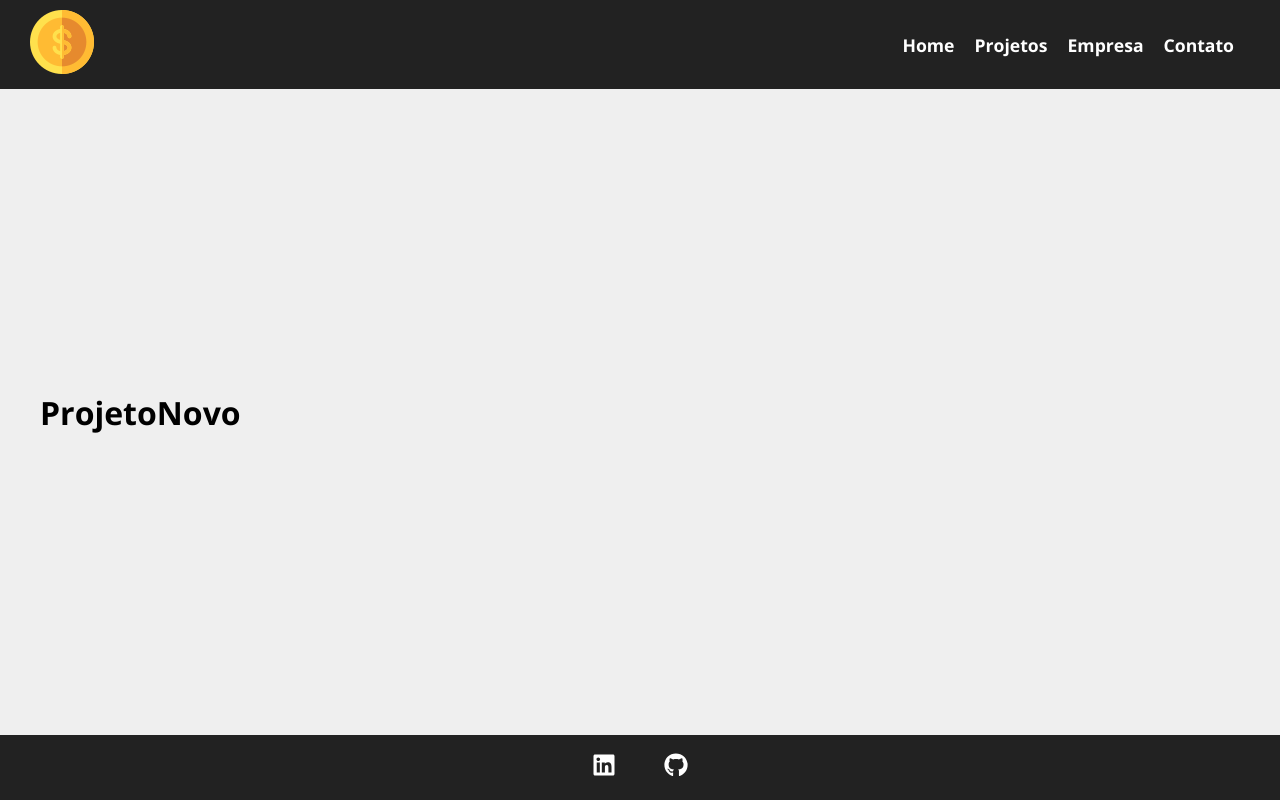
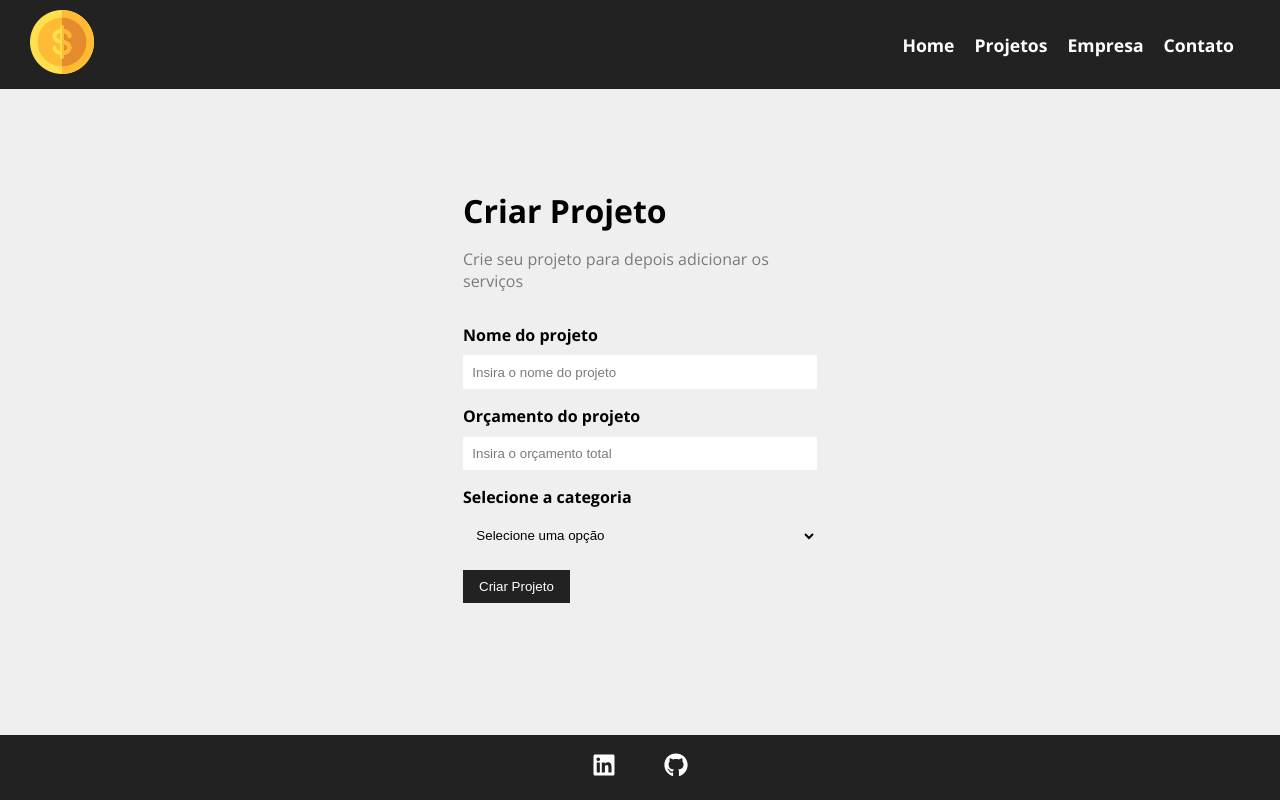
Before and after one commit to YudiYamada/gerenciador-de-projetos, a React (Vite) app: page /novoprojeto in a window 1280 px wide. Built offline with nearby package versions, Linux system fonts and the light colour scheme.

Commit message:
refactor: update components inside pages folder

```diff
--- a/src/pages/Contato/Contato.jsx
+++ b/src/pages/Contato/Contato.jsx
@@ -2,7 +2,7 @@ import Main from "../../components/Main/Main";
 
 function Contato() {
   return (
-    <Main width="1200px" justify="center" direction="column">
+    <Main justify="center" direction="column">
       <h1>Contato</h1>
       <p>Entre em contato conosco pelos canais abaixo.</p>
     </Main>
--- a/src/pages/Empresa/Empresa.jsx
+++ b/src/pages/Empresa/Empresa.jsx
@@ -2,7 +2,7 @@ import Main from "../../components/Main/Main";
 
 function Empresa() {
   return (
-    <Main width="1200px" justify="space-between" direction="column">
+    <Main justify="space-between" direction="column">
       <h1>Sobre a Empresa</h1>
       <p>Conheça mais sobre nossa história e valores.</p>
     </Main>
--- a/src/pages/Home/Home.jsx
+++ b/src/pages/Home/Home.jsx
@@ -5,7 +5,7 @@ import LinkButton from "../../components/LinkButton/LinkButton";
 
 function Home() {
   return (
-    <Main width="1200px" justify="space-between" direction="column">
+    <Main justify="space-between" direction="column">
       <HomeContainer>
         <h1>
           Bem-vindo ao <span>Costs</span>
--- a/src/pages/NovoProjeto/NovoProjeto.jsx
+++ b/src/pages/NovoProjeto/NovoProjeto.jsx
@@ -1,9 +1,15 @@
 import Main from "../../components/Main/Main";
+import ProjetoForm from "../../components/Projeto/ProjetoForm";
+import { Container } from "./NovoProjetoStyles";
 
 function NovoProjeto() {
   return (
-    <Main width="1200px" justify="space-between" direction="column">
-      <h1>ProjetoNovo</h1>
+    <Main justify="space-between" direction="column">
+      <Container>
+        <h1>Criar Projeto</h1>
+        <p>Crie seu projeto para depois adicionar os serviços</p>
+        <ProjetoForm btnText="Criar Projeto"/>
+      </Container>
     </Main>
   );
 }
--- /dev/null
+++ b/src/pages/NovoProjeto/NovoProjetoStyles.jsx
@@ -0,0 +1,19 @@
+import styled from "styled-components";
+
+export const Container = styled.div`
+  width: 450px;
+  margin: 0 auto;
+  padding: 3em;
+
+  h1 {
+    margin-bottom: 0.5em;
+  }
+
+  p {
+    color: ${({ theme }) => theme.colors.tertiary};
+  }
+
+  @media (max-width: 500px) {
+    width: 300px;
+  }
+`;
--- a/src/pages/Projetos/Projetos.jsx
+++ b/src/pages/Projetos/Projetos.jsx
@@ -2,7 +2,7 @@ import Main from "../../components/Main/Main";
 
 function Projetos() {
   return (
-    <Main width="1200px" justify="space-around" direction="column">
+    <Main justify="space-around" direction="column">
       <h1>Projetos</h1>
       <p>Confira alguns dos nossos principais projetos.</p>
     </Main>
```
